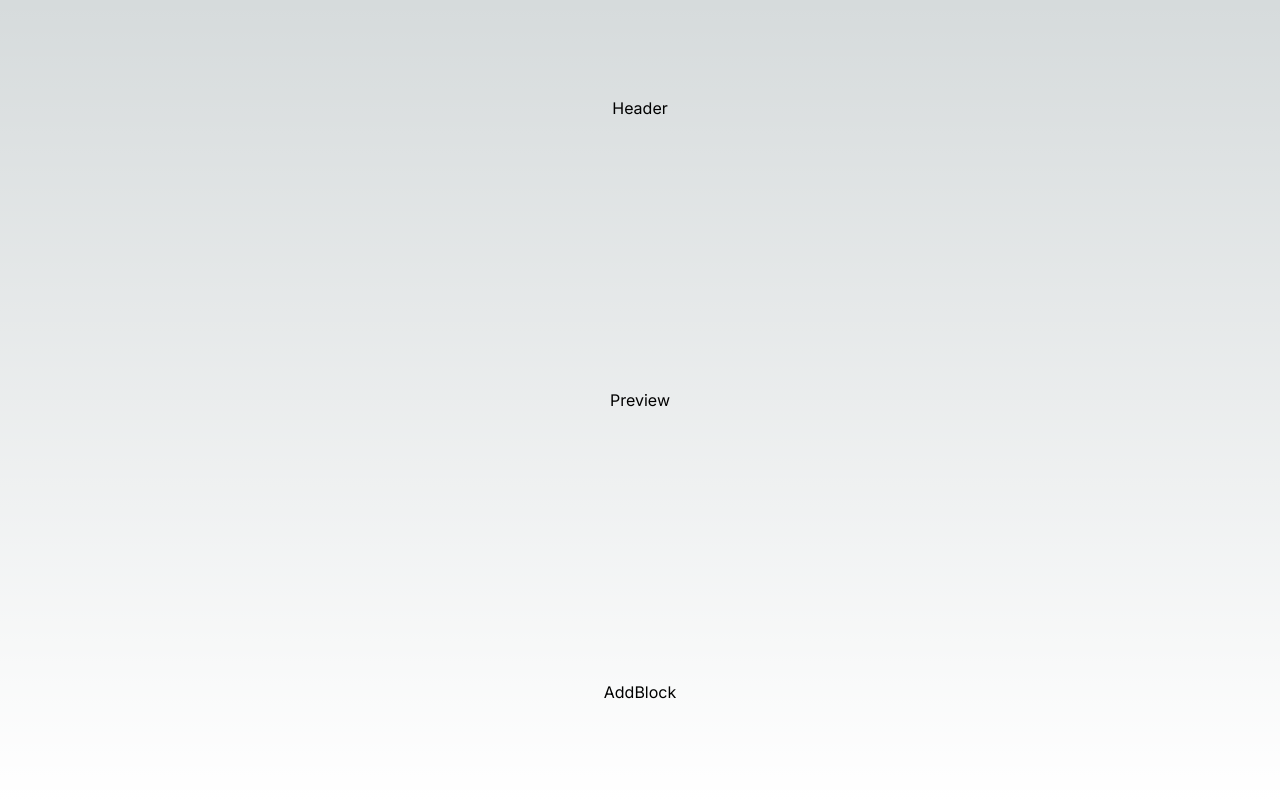
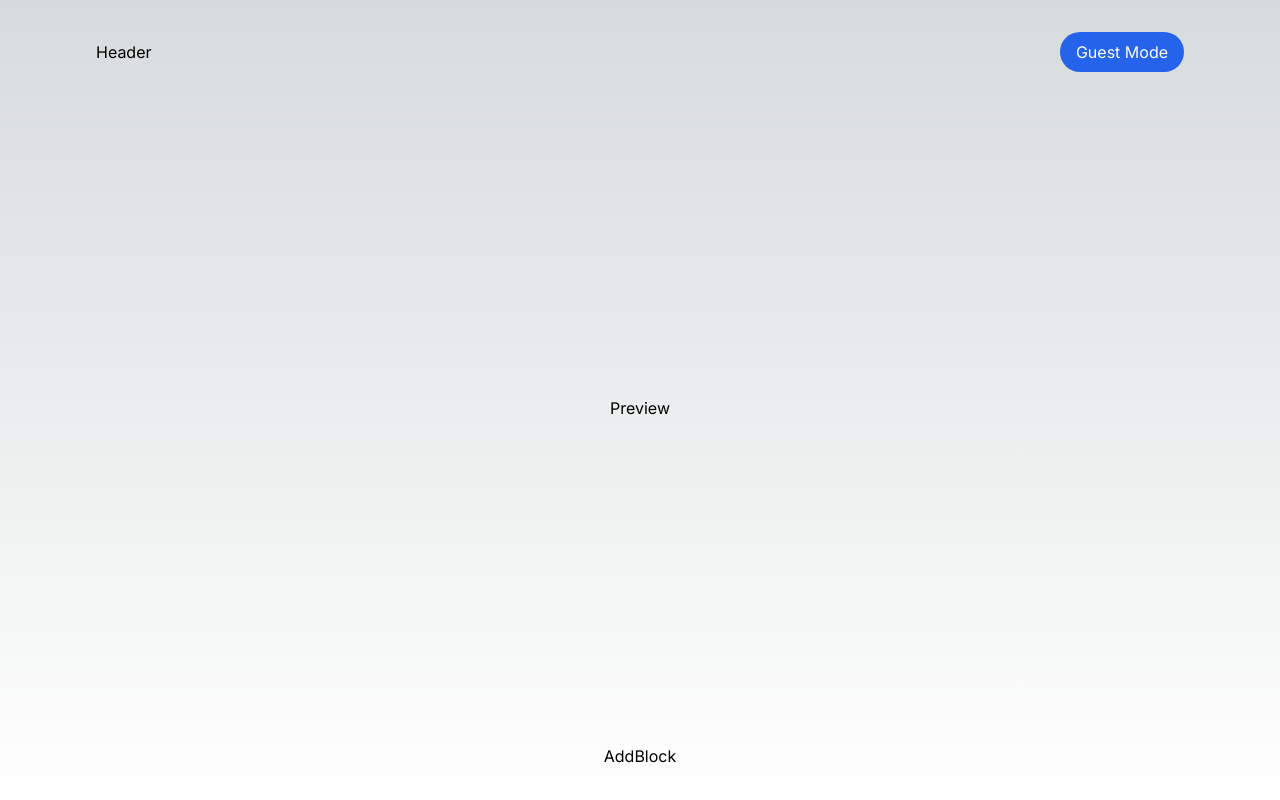
Before and after one commit to alidadaashi/react-form-builder, a Next.js app: page / in a window 1280 px wide. Built offline with nearby package versions, Linux system fonts and the light colour scheme.

Commit message:
add clsx to project & add usecontext hook

```diff
--- a/package.json
+++ b/package.json
@@ -13,6 +13,7 @@
     "@types/react": "18.2.20",
     "@types/react-dom": "18.2.7",
     "autoprefixer": "10.4.14",
+    "clsx": "^2.0.0",
     "eslint": "8.46.0",
     "eslint-config-next": "13.4.13",
     "next": "13.4.13",
--- a/src/components/header/index.tsx
+++ b/src/components/header/index.tsx
@@ -1,7 +1,23 @@
+import AppContext from '@/shared/context/appContext';
+import clsx from 'clsx';
+import { useContext } from 'react';
+
 const Header: React.FC = () => {
+  const { guestMode, setMode } = useContext(AppContext);
   return (
-    <header>
+    <header className="flex justify-between w-full items-center">
       <h1>Header</h1>
+      <button
+        className={clsx(
+          guestMode
+            ? ' bg-blue-600 hover:bg-blue-700'
+            : 'bg-gray-600 hover:bg-gray-700',
+          ' rounded-full px-4 py-2 text-white'
+        )}
+        onClick={() => setMode(!guestMode)}
+      >
+        {`${guestMode ? 'Guest' : 'Editor'} Mode`}
+      </button>
     </header>
   );
 };
--- a/src/pages/_app.tsx
+++ b/src/pages/_app.tsx
@@ -1,6 +1,11 @@
-import '@/styles/globals.css'
-import type { AppProps } from 'next/app'
+import { AppProvider } from '@/shared/context/appContext';
+import '@/styles/globals.css';
+import type { AppProps } from 'next/app';
 
 export default function App({ Component, pageProps }: AppProps) {
-  return <Component {...pageProps} />
+  return (
+    <AppProvider>
+      <Component {...pageProps} />
+    </AppProvider>
+  );
 }
--- a/src/pages/index.tsx
+++ b/src/pages/index.tsx
@@ -8,7 +8,7 @@
 export default function Home() {
   return (
     <main
-      className={`flex min-h-screen flex-col items-center justify-between p-24 ${inter.className}`}
+      className={`flex min-h-screen flex-col items-center justify-between px-24 py-8 ${inter.className}`}
     >
       <Header />
       <Preview />
--- /dev/null
+++ b/src/shared/context/appContext.tsx
@@ -0,0 +1,21 @@
+import { ReactNode, createContext, useState } from 'react';
+import { AppState } from '../types/app';
+const AppContext = createContext<AppState>({
+  guestMode: true,
+  setMode: () => {},
+});
+
+export const AppProvider = ({
+  children,
+}: {
+  children: ReactNode;
+}) => {
+  const [mode, setMode] = useState<AppState['guestMode']>(true);
+  return (
+    <AppContext.Provider value={{ guestMode: mode, setMode }}>
+      {children}
+    </AppContext.Provider>
+  );
+};
+
+export default AppContext;
--- /dev/null
+++ b/src/shared/types/app.ts
@@ -0,0 +1,4 @@
+export interface AppState {
+  guestMode: boolean;
+  setMode: (guestMode: boolean) => void;
+}
```
Also changed, not shown: 1 other file (tests, documents, lock files or other folders).
